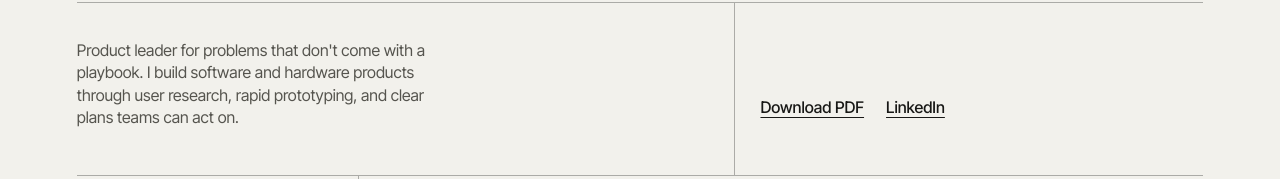
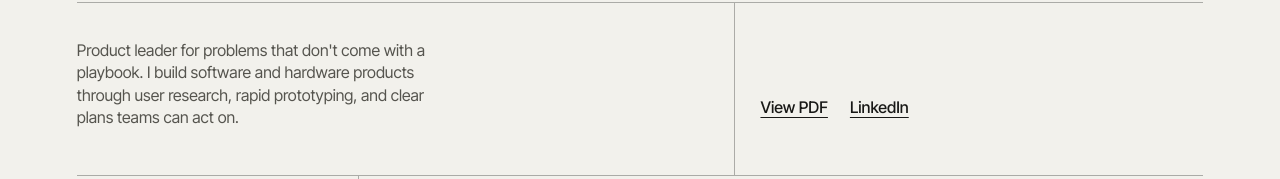
Before and after one commit to kblock-design/karahblock.com, a plain HTML site: page experience.html in a window 1280 px wide. Shown: the part 225-404 px from the top of the page. Drawn offline with Linux system fonts and the light colour scheme.

Commit message:
Rename resume button to View PDF
Co-Authored-By: Claude Opus 5.5 <noreply@anthropic.com>

```diff
--- a/experience.html
+++ b/experience.html
@@ -35,7 +35,7 @@
   <h1>Where I've built products.</h1>
   <div class="intro">
     <div><p class="sub">Product leader for problems that don't come with a playbook. I build software and hardware products through user research, rapid prototyping, and clear plans teams can act on.</p></div>
-    <div class="btnrow"><a class="go" href="Karah_Block_Resume.pdf" target="_blank" rel="noopener">Download PDF</a><a class="go" href="https://www.linkedin.com/in/karahblock/" target="_blank" rel="noopener">LinkedIn</a></div>
+    <div class="btnrow"><a class="go" href="Karah_Block_Resume.pdf" target="_blank" rel="noopener">View PDF</a><a class="go" href="https://www.linkedin.com/in/karahblock/" target="_blank" rel="noopener">LinkedIn</a></div>
   </div>
 </div></header>
 
```
